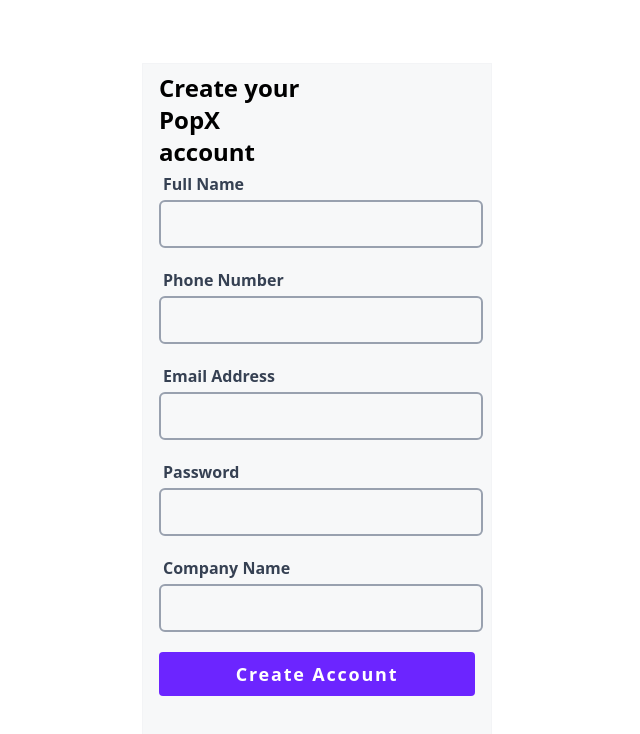
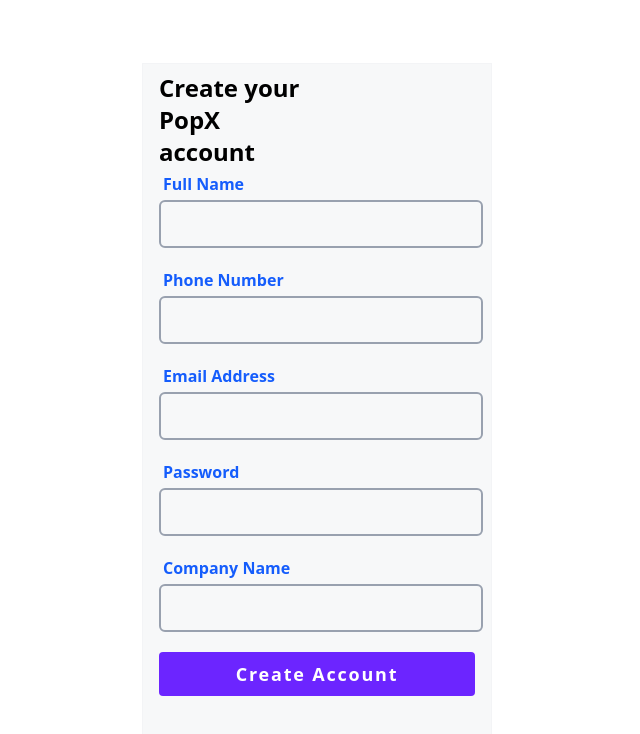
Before and after one commit to TanmayVidhate/Educase_India, a React (Vite) app: page /create_account in a window 1280 px wide. Shown: the top 734 px of the page, without its empty margins (323-963 px from the left). Built offline with nearby package versions, Linux system fonts and the light colour scheme.

Commit message:
change label color

```diff
--- a/src/Components/Label.jsx
+++ b/src/Components/Label.jsx
@@ -3,7 +3,7 @@
 function Label({ title }) {
 
   return (
-    <div className='w-full m-1 text-gray-700 font-semibold text-lg md:text-xl lg:text-base '>
+    <div className='w-full m-1 text-blue-600 font-semibold text-lg md:text-xl lg:text-base '>
       {title}
     </div>
   )
```
